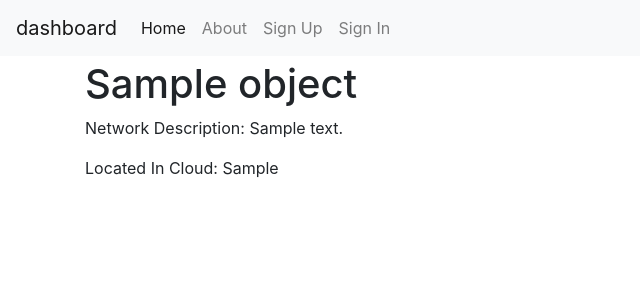
After one commit to cornyhorse-old-projects/Dashboard, a Django app: template dashboard/dashboard/templates/compute/network_detail.html in a window 1280 px wide. The commit adds this page. Shown: the top 300 px of the page, without its empty margins (0-640 px from the left). Run offline with Django 3.2, Linux system fonts and the light colour scheme; the template is opened without the code that fills it: most values are stand-ins (such as "Sample title", 1, 10 or a date in 2020); some libraries are stand-ins or nearby versions.

Commit message:
Detail view of network on clicking the Network Heading Name

```diff
--- a/dashboard/dashboard/compute/forms.py
+++ b/dashboard/dashboard/compute/forms.py
@@ -20,3 +20,9 @@ class ResourceCreateForm(forms.ModelForm):
 
         self.fields['network'].queryset = self.fields['network'].queryset.filter(
             owners=user)
+
+class NetworkForm(forms.ModelForm):
+
+    class Meta:
+        model = Network
+        fields = ["network_name", "network_description", "located_in_cloud"]
--- a/dashboard/dashboard/compute/urls.py
+++ b/dashboard/dashboard/compute/urls.py
@@ -1,5 +1,6 @@
 from django.urls import path
-from .views import ResourceListView, ResourceCreateView, NetworkCreateView, ResourceDetailView, NetworkResourceUpdate, NetworkResourceDelete
+from .views import ResourceListView, ResourceCreateView, NetworkCreateView, ResourceDetailView, NetworkResourceUpdate, NetworkResourceDelete\
+                    , NetworkDetailView
 
 
 urlpatterns = [
@@ -9,4 +10,5 @@ urlpatterns = [
      path('<int:pk>/', ResourceDetailView.as_view(), name='resource_detail'),
      path('<int:pk>/edit', NetworkResourceUpdate.as_view(), name='networkResource_edit'),
      path('<int:pk>/delete', NetworkResourceDelete.as_view(), name='networkResource_delete'),
+     path('network/<int:pk>', NetworkDetailView.as_view(), name="network_detail"),
 ]
--- a/dashboard/dashboard/templates/compute/computeresource_list.html
+++ b/dashboard/dashboard/templates/compute/computeresource_list.html
@@ -13,7 +13,7 @@
 <!--  {% endfor %}-->
 
   {% for n in network %}
-    <h1>{{ n }}</h1>
+    <h1><a href="{% url 'network_detail' pk=n.id %}">{{ n }}</a></h1>
     <table class="table-bordered">
     <thead>
     <tr>
--- /dev/null
+++ b/dashboard/dashboard/templates/compute/network_detail.html
@@ -0,0 +1,9 @@
+{% extends 'base.html' %}
+
+{% block content %}
+  <h1>{{ object.network_name }}</h1>
+
+    <p>Network Description: {{ object.network_description }}</p>
+    <p>Located In Cloud: {{ object.located_in_cloud }}</p>
+
+{% endblock content %}
```
Also changed, not shown: dashboard/dashboard/compute/views.py (+10 -2 lines).
